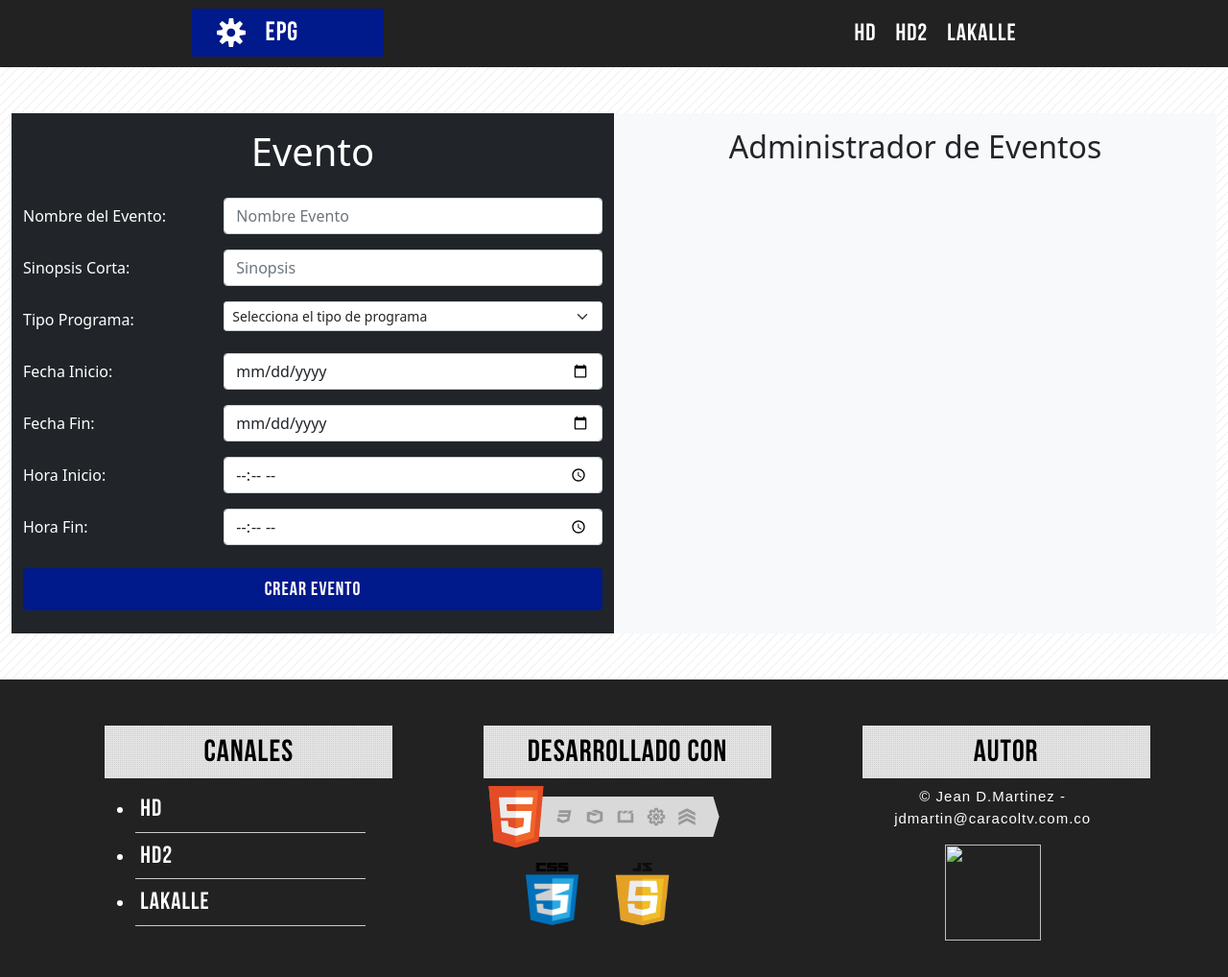
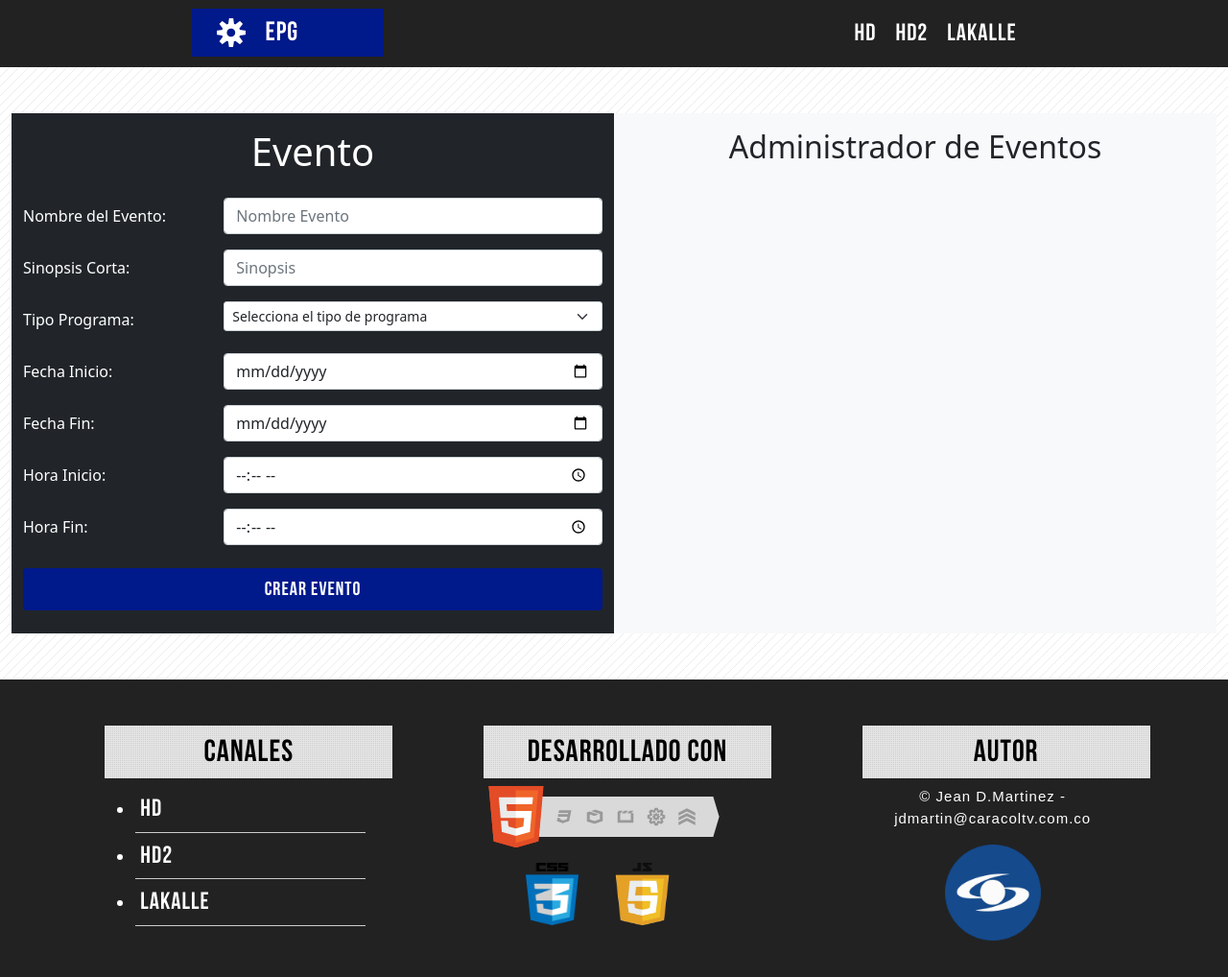
Before and after one commit to jean131-hub/LordEPG_AppCaracolTV, a plain HTML site: page index.html in a window 1280 px wide. Shown: the whole page at 96% size. Drawn offline with Linux system fonts and the light colour scheme; the site is published under a folder, as on GitHub Pages, so addresses that start at the root find nothing; files whose address does not match are found by name.

Commit message:
Correción ruta logo CTV footer

```diff
--- a/index.html
+++ b/index.html
@@ -141,7 +141,7 @@
                     <div class="menufooter col-3 text-center autor">
                         <h2>Autor</h2>
                         <p>&copy; Jean D.Martinez - jdmartin@caracoltv.com.co</p>
-                        <img src="/img/Caracol_Televisión_logo.png" alt="" width="100" height="100">
+                        <img src="./img/Caracol_Televisión_logo.png" alt="" width="100" height="100">
                     </div>
                 </div>
             </footer>
```
